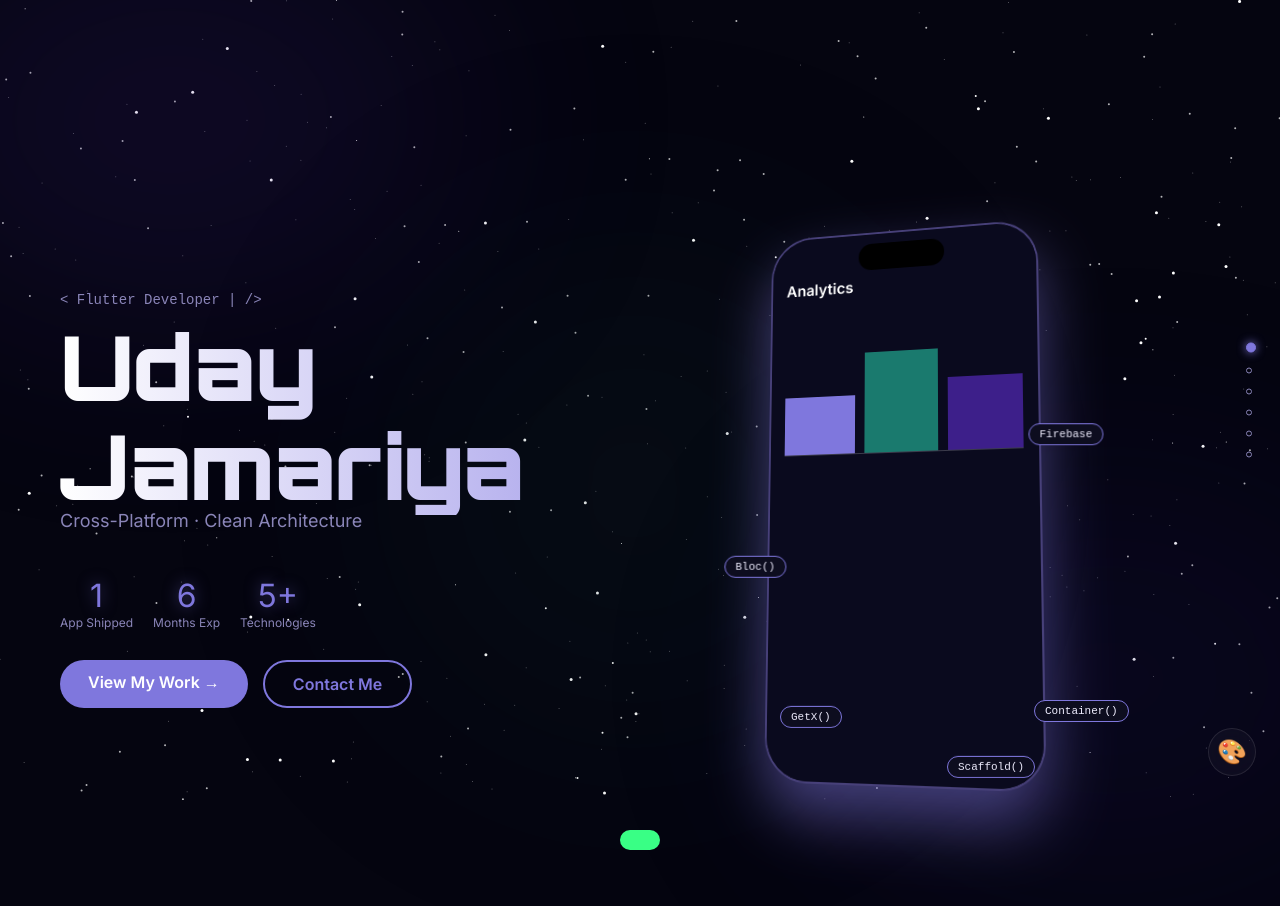
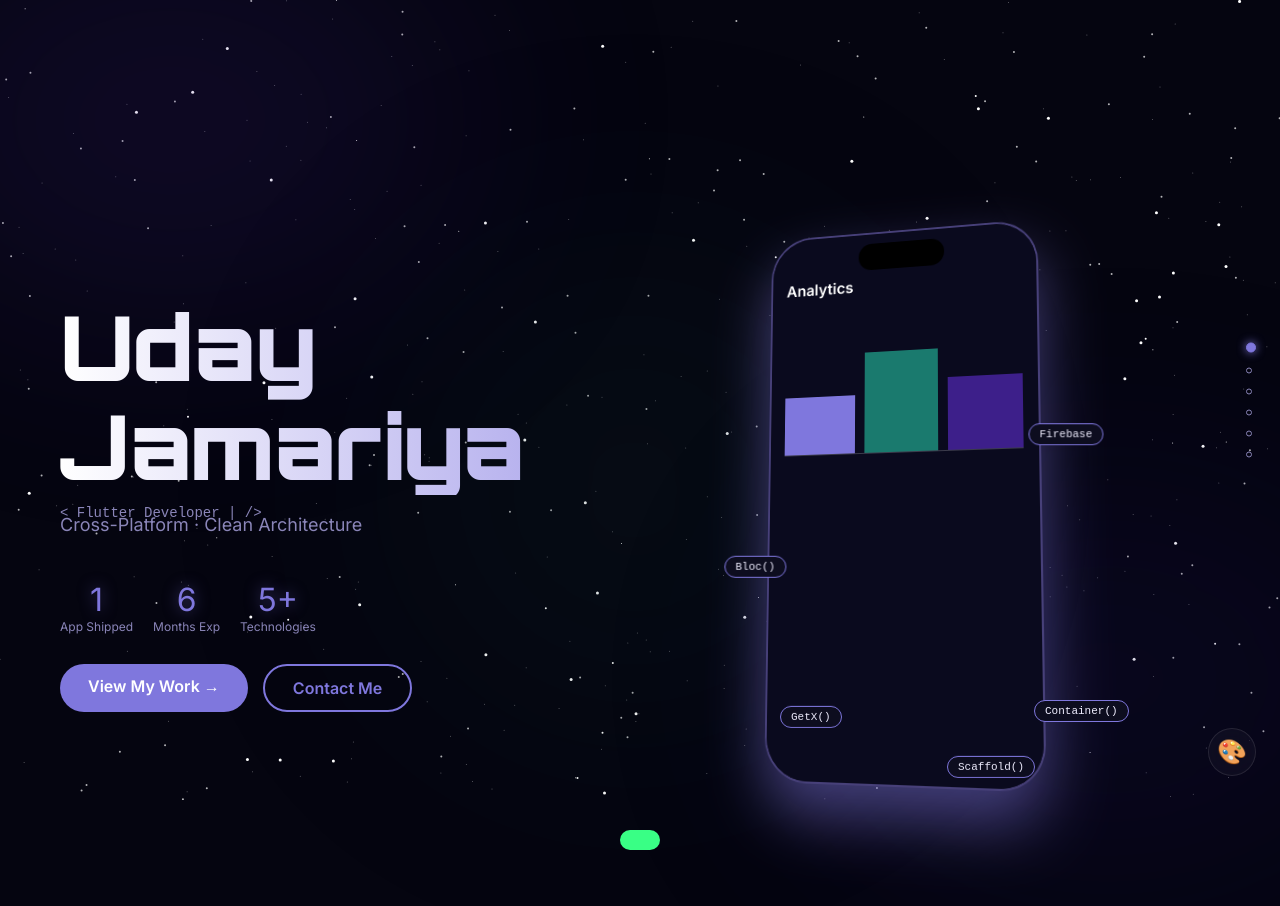
Before and after one commit to udayjamariya12/udayjamariyaportfolio, a React (Vite) app: page / in a window 1280 px wide. Shown: the top 906 px of the page. Built offline with nearby package versions, Linux system fonts and the light colour scheme.

Commit message:
Reposition eyebrow text

```diff
--- a/src/App.jsx
+++ b/src/App.jsx
@@ -18,7 +18,7 @@ const globalCSS = `
   /* Utilities */
   .glass { background: rgba(255,255,255,0.03); border: 1px solid rgba(255,255,255,0.1); backdrop-filter: blur(12px); border-radius: 20px; }
   .section-title { font-size: clamp(28px, 4vw, 48px); text-align: center; text-shadow: 0 0 30px var(--accent-glow); margin-bottom: 3rem; }
-  .eyebrow { color: var(--text-muted); font-family: monospace; text-align: center; margin-bottom: 0.5rem; font-size: 14px; }
+  .eyebrow { color: var(--text-muted); font-family: monospace; text-align: left; margin-bottom: 0.5rem; font-size: 14px; }
 
   /* Nebulas */
   .nebula { position: fixed; filter: blur(120px); border-radius: 50%; opacity: 0.12; pointer-events: none; z-index: -2; animation: nebPulse 8s infinite alternate; }
@@ -198,8 +198,8 @@ const globalCSS = `
     .hero { flex-direction: column; text-align: center; gap: 40px; padding-top: 100px; min-height: auto; }
     .hero-left, .hero-right { width: 100%; }
     .hero-title { font-size: clamp(36px, 10vw, 50px); line-height: 1.1; margin-bottom: 10px; }
-    .hero-subtitle { font-size: clamp(14px, 4vw, 16px); }
-    .eyebrow { font-size: 12px; white-space: nowrap; overflow: hidden; text-overflow: ellipsis; }
+    .hero-subtitle { font-size: clamp(14px, 4vw, 16px); margin-bottom: 20px; }
+    .eyebrow { font-size: 12px; white-space: nowrap; overflow: hidden; text-overflow: ellipsis; text-align: center; margin-bottom: 10px; }
     .stats-row { justify-content: center; gap: 15px; flex-wrap: wrap; }
     .hero-ctas { justify-content: center; flex-direction: column; width: 100%; gap: 15px; }
     .hero-ctas > * { width: 100%; text-align: center; }
@@ -541,8 +541,8 @@ export default function App() {
       <section id="hero" className="container reveal">
         <div className="hero">
           <div className="hero-left">
-            <div className="eyebrow" style={{textAlign:'left'}}>&lt; {typeTextHero} <span style={{animation:'blink 1s step-end infinite'}}>|</span> /&gt;</div>
             <h1 className="hero-title glitch">Uday<br/>Jamariya</h1>
+            <div className="eyebrow">&lt; {typeTextHero} <span style={{animation:'blink 1s step-end infinite'}}>|</span> /&gt;</div>
             <p className="hero-subtitle">Cross-Platform · Clean Architecture</p>
 
             <div className="stats-row">
```
